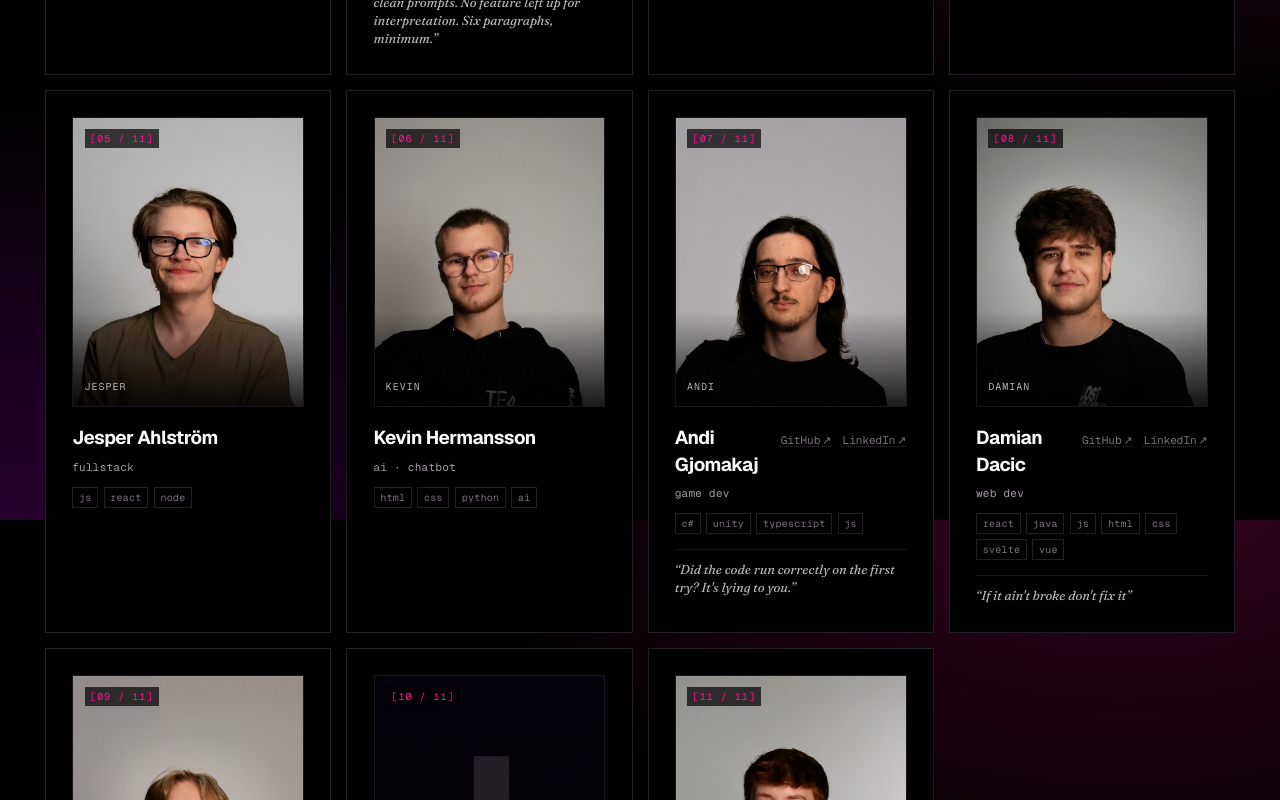
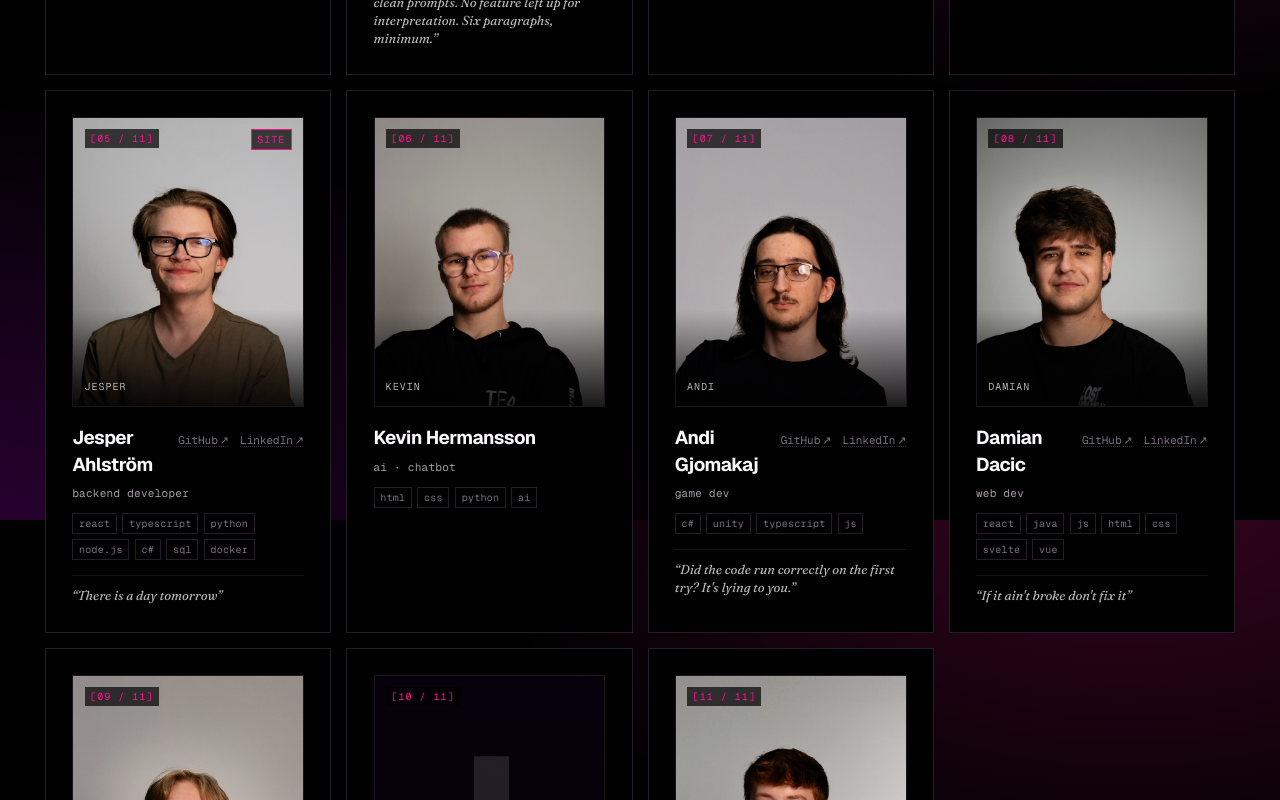
Before and after one commit to NTIG-Helsingborg/TE4_25-26_SITE, a React (Vite) app: page / in a window 1280 px wide. Shown: the part 1880-2680 px from the top of the page. Built offline with nearby package versions, Linux system fonts and the light colour scheme.

Commit message:
my profile

```diff
--- a/src/data/students.ts
+++ b/src/data/students.ts
@@ -110,9 +110,21 @@ export const students: Student[] = [
     id: 'jesper',
     fullName: 'Jesper Ahlström',
     shortName: 'Jesper',
-    role: { sv: 'fullstack', en: 'fullstack' },
-    stack: ['JS', 'React', 'Node'],
+    role: { sv: 'backendutvecklare', en: 'backend developer' },
+    stack: ['React', 'TypeScript', 'Python', 'Node.js', 'C#', 'SQL', 'Docker'],
+    bio: {
+      sv: 'Jag är en backendutvecklare med erfarenhet av flera programmeringsspråk och tekniker. Jag har arbetat med React, TypeScript, Python, Node.js, C# och SQL, och tycker särskilt om att bygga stabila system, API:er och databaser som fungerar bra bakom kulisserna. I mina projekt har jag även använt Docker och PostgreSQL, vilket har gett mig en bättre förståelse för hur applikationer kan utvecklas, köras och hantera data på ett strukturerat sätt.',
+      en: 'I am a backend developer with experience in multiple programming languages and technologies. I have worked with React, TypeScript, Python, Node.js, C# and SQL, and particularly enjoy building stable systems, APIs and databases that work well behind the scenes. In my projects I have also used Docker and PostgreSQL, which has given me a better understanding of how applications can be developed, run and handle data in a structured way.',
+    },
+    quote: {
+      sv: 'Det finns en dag imorgon',
+      en: 'There is a day tomorrow',
+    },
+    github: 'KebabMumsare',
+    linkedin: 'jesper-ahlstrom',
+    isAuthor: true,
     photo: '/photos/portrait-05.jpg',
+    projects: ['steamdeam', 'ai guard', 'Aiming for disaster'],
   },
   {
     id: 'kevin',
```
